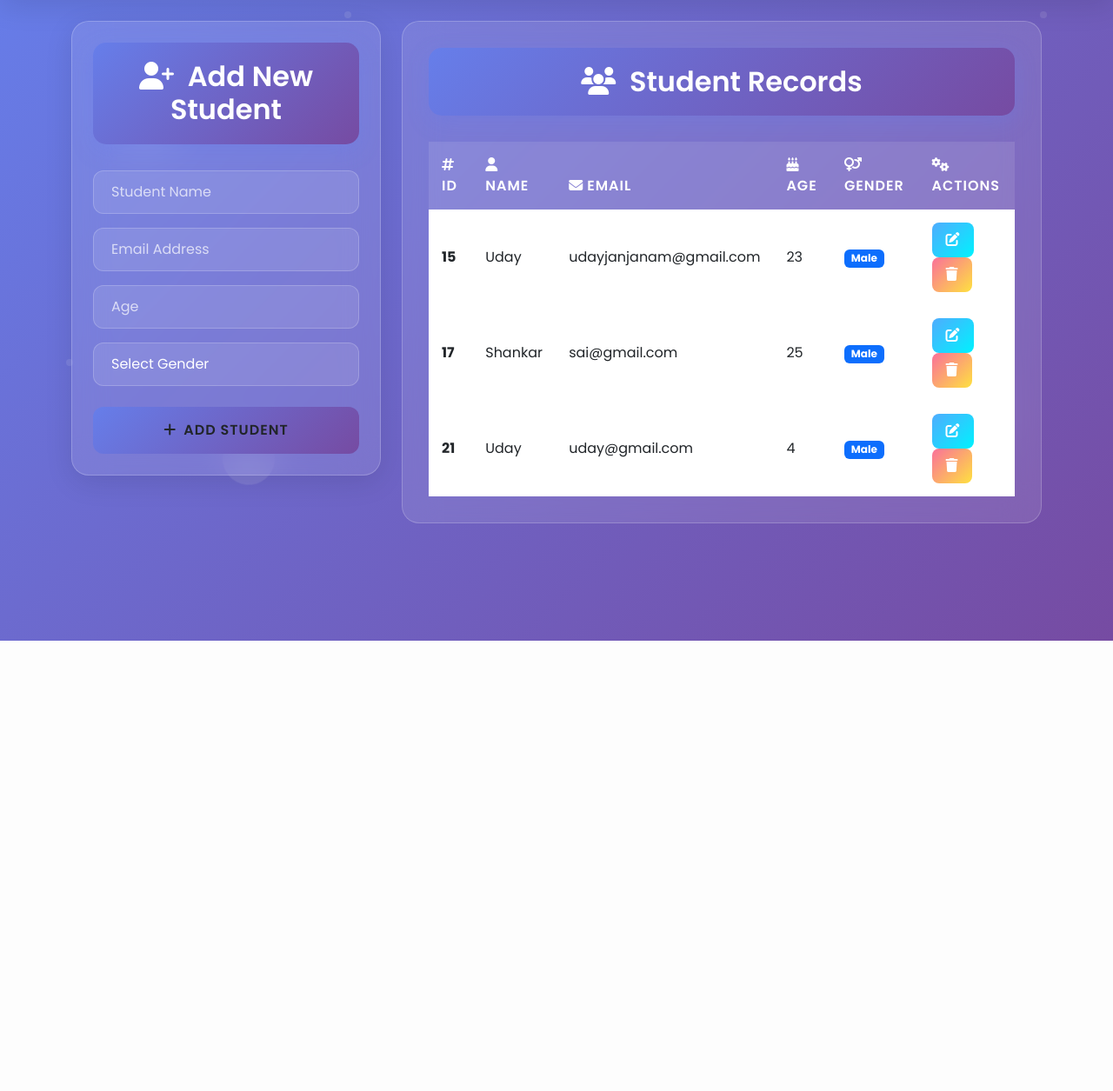
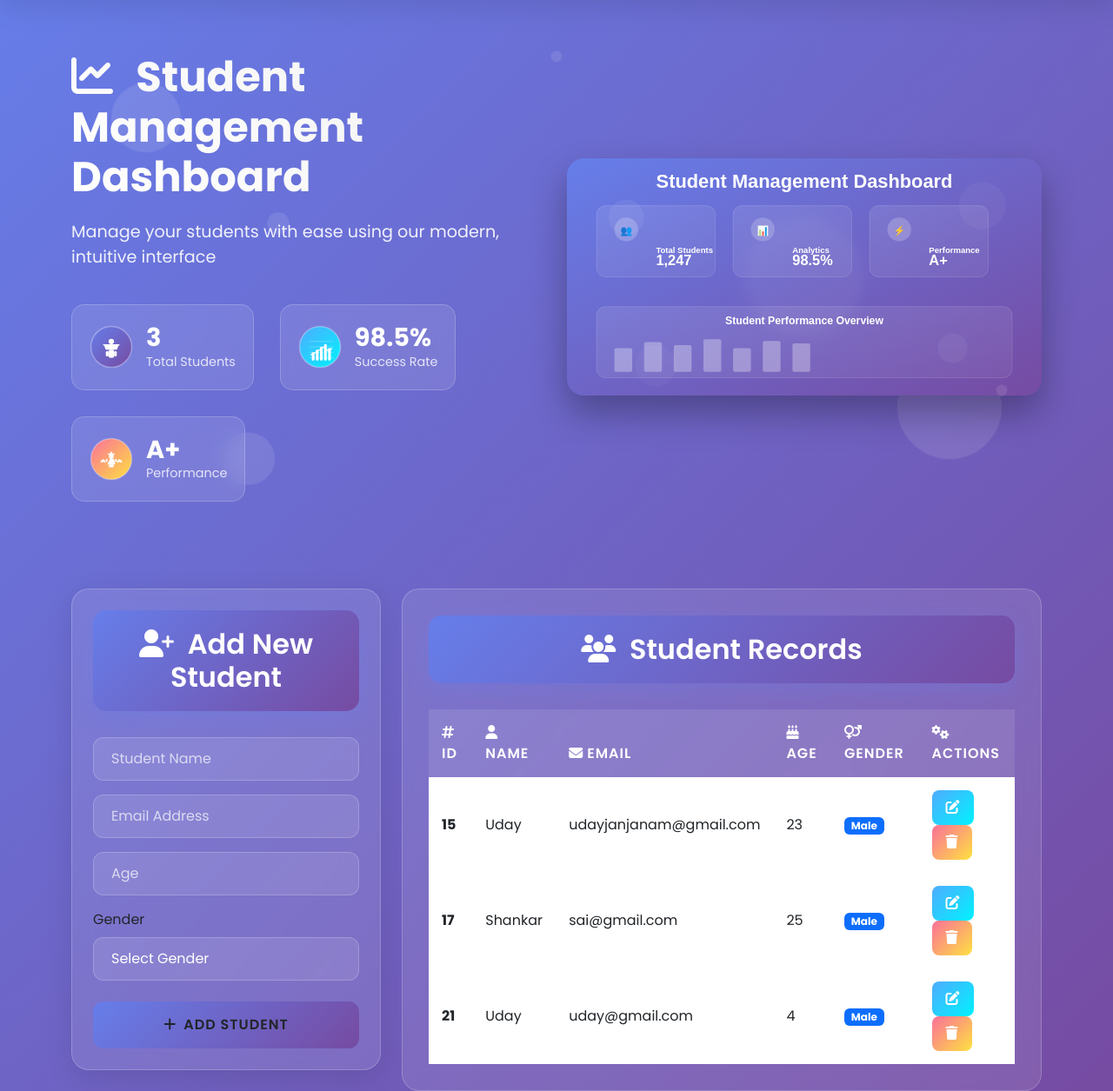
Before and after one commit to janjanamuday/Student_Management, a Django app: page / in a window 1280 px wide. Shown: the part 63-1318 px from the top of the page at 87% size. Before the commit the page ends 800 px from the top, so only its background shows below. Run offline with Django 5.2, Linux system fonts and the light colour scheme; data comes from the database, SQL or seed files in the repository.

Commit message:
Add dashboard images and hero section - Created beautiful SVG dashboard images and icons - Added dashboard hero section with statistics - Updated static files configuration - Enhanced UI with dashboard-style layout - Added student count functionality

```diff
--- a/app/views.py
+++ b/app/views.py
@@ -4,8 +4,9 @@ from django.contrib import messages
 # Create your views here.
 def index(request):
     data=student.objects.all()
+    student_count=data.count()
     print(data)
-    context={'data':data}
+    context={'data':data, 'student_count':student_count}
     return render(request,'index1.html',context)
 
 
--- a/student_management/settings.py
+++ b/student_management/settings.py
@@ -117,6 +117,9 @@ USE_TZ = True
 # https://docs.djangoproject.com/en/5.0/howto/static-files/
 
 STATIC_URL = 'static/'
+STATICFILES_DIRS = [
+    BASE_DIR / 'static',
+]
 
 # Default primary key field type
 # https://docs.djangoproject.com/en/5.0/ref/settings/#default-auto-field
--- a/templates/index1.html
+++ b/templates/index1.html
@@ -1,3 +1,4 @@
+{% load static %}
 <!doctype html>
 <html lang="en">
 
@@ -39,6 +40,7 @@
 
         .navbar {
             background: rgba(255, 255, 255, 0.1) !important;
+            -webkit-backdrop-filter: blur(20px);
             backdrop-filter: blur(20px);
             border-bottom: 1px solid rgba(255, 255, 255, 0.2);
             box-shadow: 0 8px 32px rgba(0, 0, 0, 0.1);
@@ -55,6 +57,7 @@
 
         .glass-card {
             background: rgba(255, 255, 255, 0.1);
+            -webkit-backdrop-filter: blur(20px);
             backdrop-filter: blur(20px);
             border: 1px solid rgba(255, 255, 255, 0.2);
             border-radius: 20px;
@@ -133,10 +136,90 @@
 
         .table-container {
             background: rgba(255, 255, 255, 0.1);
+            -webkit-backdrop-filter: blur(20px);
             backdrop-filter: blur(20px);
             border-radius: 20px;
             padding: 30px;
             border: 1px solid rgba(255, 255, 255, 0.2);
+        }
+
+        /* Dashboard Hero Styles */
+        .dashboard-hero {
+            padding: 60px 0;
+            margin-bottom: 40px;
+        }
+
+        .hero-content {
+            color: white;
+        }
+
+        .hero-title {
+            font-size: 3rem;
+            font-weight: 700;
+            margin-bottom: 20px;
+            background: linear-gradient(45deg, #fff, #f0f0f0);
+            -webkit-background-clip: text;
+            -webkit-text-fill-color: transparent;
+            background-clip: text;
+        }
+
+        .hero-subtitle {
+            font-size: 1.2rem;
+            margin-bottom: 40px;
+            opacity: 0.9;
+        }
+
+        .hero-stats {
+            display: flex;
+            gap: 30px;
+            flex-wrap: wrap;
+        }
+
+        .stat-item {
+            display: flex;
+            align-items: center;
+            gap: 15px;
+            background: rgba(255, 255, 255, 0.1);
+            -webkit-backdrop-filter: blur(10px);
+            backdrop-filter: blur(10px);
+            border-radius: 15px;
+            padding: 20px;
+            border: 1px solid rgba(255, 255, 255, 0.2);
+            transition: all 0.3s ease;
+        }
+
+        .stat-item:hover {
+            transform: translateY(-5px);
+            box-shadow: 0 10px 25px rgba(0, 0, 0, 0.2);
+        }
+
+        .stat-icon {
+            width: 50px;
+            height: 50px;
+        }
+
+        .stat-info h3 {
+            font-size: 1.8rem;
+            font-weight: 700;
+            margin: 0;
+            color: white;
+        }
+
+        .stat-info p {
+            margin: 0;
+            opacity: 0.8;
+            font-size: 0.9rem;
+        }
+
+        .hero-image {
+            text-align: center;
+        }
+
+        .hero-image img {
+            max-width: 100%;
+            height: auto;
+            border-radius: 20px;
+            box-shadow: 0 20px 40px rgba(0, 0, 0, 0.3);
         }
 
         .table-title {
@@ -306,6 +389,51 @@
         </div>
     </nav>
 
+    <!-- Dashboard Hero Section -->
+    <div class="dashboard-hero">
+        <div class="container">
+            <div class="row align-items-center">
+                <div class="col-lg-6">
+                    <div class="hero-content">
+                        <h1 class="hero-title">
+                            <i class="fas fa-chart-line me-3"></i>
+                            Student Management Dashboard
+                        </h1>
+                        <p class="hero-subtitle">Manage your students with ease using our modern, intuitive interface</p>
+                        <div class="hero-stats">
+                            <div class="stat-item">
+                                <img src="{% static 'images/student-icon.svg' %}" alt="Students" class="stat-icon">
+                                <div class="stat-info">
+                                    <h3>{{ student_count }}</h3>
+                                    <p>Total Students</p>
+                                </div>
+                            </div>
+                            <div class="stat-item">
+                                <img src="{% static 'images/analytics-icon.svg' %}" alt="Analytics" class="stat-icon">
+                                <div class="stat-info">
+                                    <h3>98.5%</h3>
+                                    <p>Success Rate</p>
+                                </div>
+                            </div>
+                            <div class="stat-item">
+                                <img src="{% static 'images/performance-icon.svg' %}" alt="Performance" class="stat-icon">
+                                <div class="stat-info">
+                                    <h3>A+</h3>
+                                    <p>Performance</p>
+                                </div>
+                            </div>
+                        </div>
+                    </div>
+                </div>
+                <div class="col-lg-6">
+                    <div class="hero-image">
+                        <img src="{% static 'images/dashboard-hero.svg' %}" alt="Dashboard" class="img-fluid">
+                    </div>
+                </div>
+            </div>
+        </div>
+    </div>
+
     <div class="container mt-4">
         <div class="row">
             <div class="col-lg-4 mb-4">
@@ -326,7 +454,8 @@
                             <input type="number" class="form-control" placeholder="Age" name="age" required>
                         </div>
                         <div class="form-group mb-4">
-                            <select class="form-control" name="gender" required>
+                            <label for="gender" class="form-label">Gender</label>
+                            <select id="gender" class="form-control" name="gender" required>
                                 <option value="">Select Gender</option>
                                 <option value="male">Male</option>
                                 <option value="female">Female</option>
```
Also changed, not shown: static/images/analytics-icon.svg (added), static/images/dashboard-hero.svg (added), static/images/performance-icon.svg (added), static/images/student-icon.svg (added).
